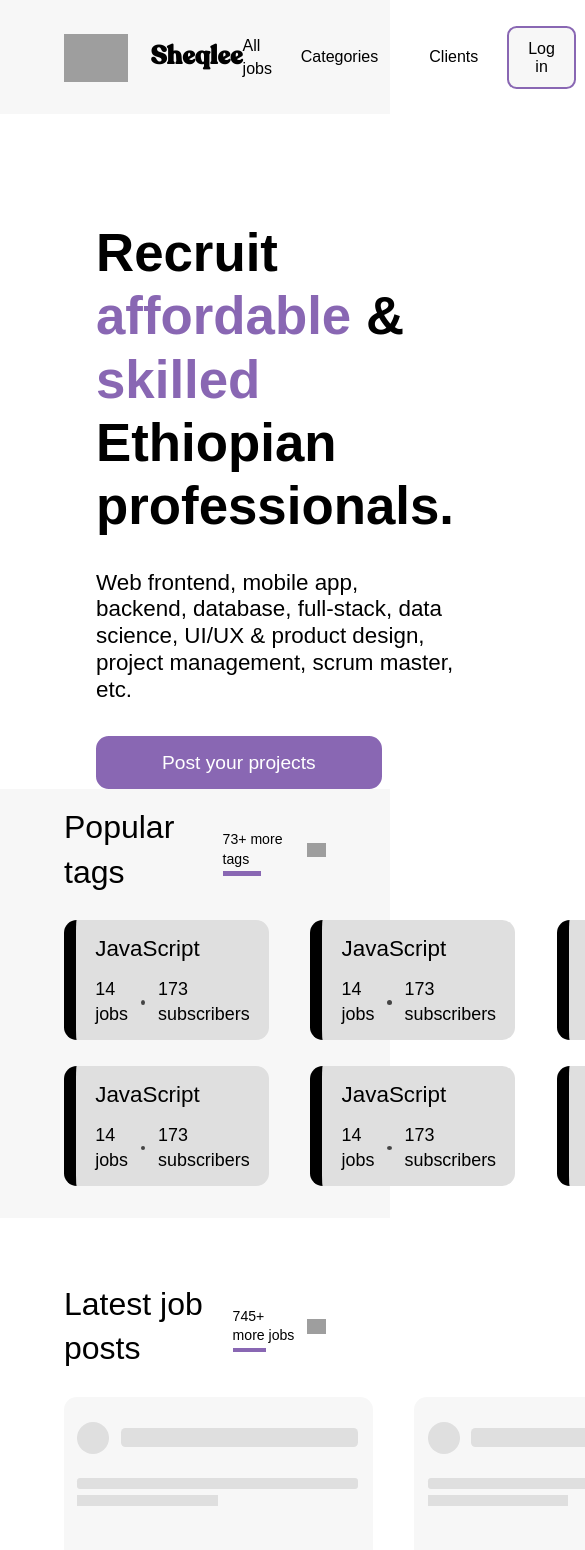
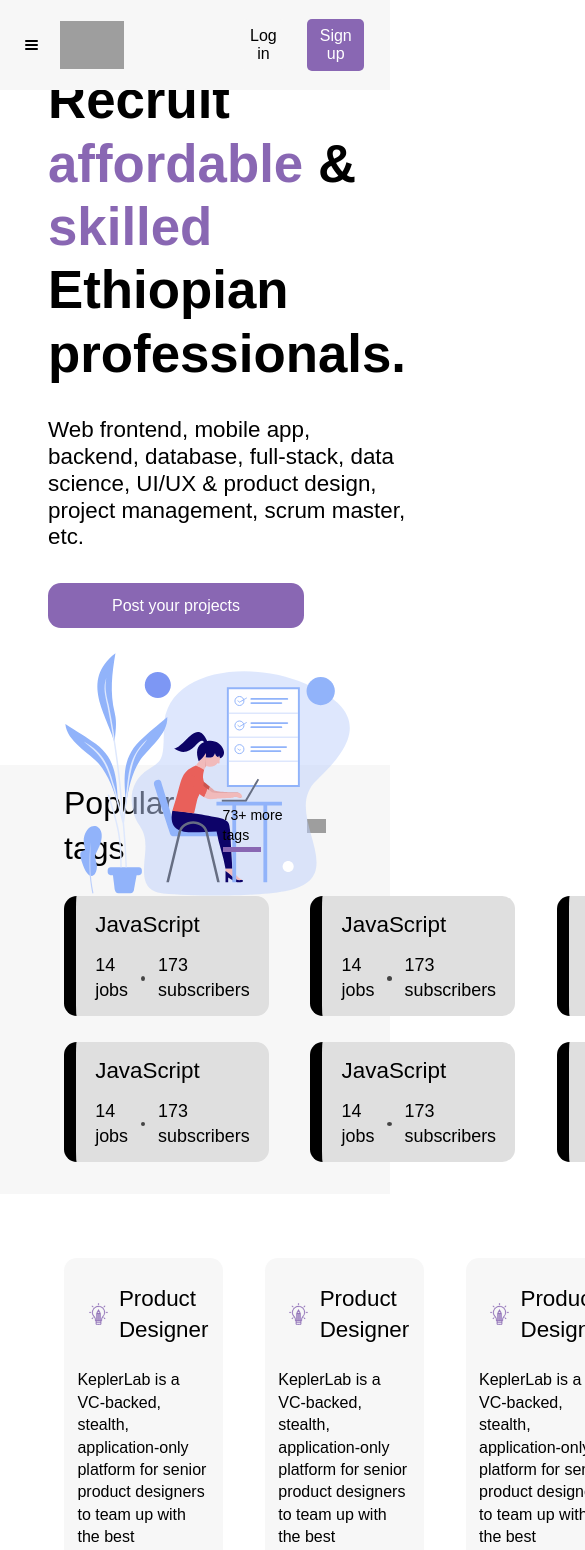
Before and after one commit to yohannesjovany/Sheqlee, a React (Create React App) app: page / in a window 390 px wide. Shown: the top 1550 px of the page, 585 px wide, since content can reach past the window. Built offline with nearby package versions, Linux system fonts and the light colour scheme; grey boxes are pictures that could not be loaded; some icons are missing; a web font is replaced by a local one.

Commit message:
made the main navigation responsive

```diff
--- a/src/components/HeroSection/HeroSection.module.css
+++ b/src/components/HeroSection/HeroSection.module.css
@@ -43,3 +43,15 @@ button {
 .heroContent button {
   padding: 0.85rem 4rem;
 }
+@media (max-width: 56rem) {
+  /* 56rem = 896px if 1rem = 16px */
+  .hero {
+    padding-left: 1rem; /* transform: translateY(-4rem); */
+    transform: translateY(10rem);
+  }
+
+  .container {
+    display: grid;
+    grid-template-columns: 1fr;
+  }
+}
--- a/src/components/MainNaivagion/MainNavigation.js
+++ b/src/components/MainNaivagion/MainNavigation.js
@@ -5,6 +5,7 @@ import Classes from "./MainNavigation.module.css";
 
 import logo from "../../assets/icons/sheqlee.svg";
 import { ReactComponent as Downkey } from "../../assets/icons/Icon material-keyboard-arrow-downT.svg";
+import { ReactComponent as GruopThree } from "../../assets/icons/Group 3.svg";
 import Button from "../UI/Button";
 import LoggedUserNav from "./LoggedUserNav";
 
@@ -15,12 +16,14 @@ const MainNavigation = (props) => {
       <div className={Classes.container}>
         <Link to={"/"}>
           <div className={Classes.logo}>
+            <GruopThree />
             <img src={logo} alt="Logo" />
             <span>Sheqlee</span>
           </div>
         </Link>
         <nav className={Classes.nav}>
           <ul className={Classes["nav-list"]}>
+            <div className={Classes.dropDown}>
               <li>
                 <NavLink
                   to={"/jobs"}
@@ -44,9 +47,20 @@ const MainNavigation = (props) => {
                   </span>
                 </NavLink>
               </li>
+              <li>
+                <NavLink
+                  to={"/clients"}
+                  className={({ isActive }) => {
+                    return isActive ? Classes.activeNav : undefined;
+                  }}
+                >
+                  Clients
+                </NavLink>
+              </li>
+            </div>
             {auth.status === "guest" && (
               <>
-                <li>
+                <li className={Classes.clientLi}>
                   <NavLink
                     to={"/clients"}
                     className={({ isActive }) => {
--- a/src/components/MainNaivagion/MainNavigation.module.css
+++ b/src/components/MainNaivagion/MainNavigation.module.css
@@ -21,6 +21,15 @@
   gap: 1.8rem;
   list-style: none;
 }
+.dropDown {
+  display: flex;
+  align-items: center;
+  gap: 1.8rem;
+  list-style: none;
+}
+.dropDown li:last-child {
+  display: none;
+}
 .nav-list * {
   font-size: 1rem;
   font-weight: 500;
@@ -37,6 +46,9 @@
 }
 .logo img {
   max-height: 3rem;
+}
+.logo svg {
+  display: none;
 }
 logo span {
   font-weight: 600;
@@ -83,3 +95,26 @@ a.activeNav::after {
   background-color: #000;
   border-color: #000;
 }
+@media (max-width: 896px) {
+  .header {
+    height: 5.62rem;
+    padding: 0rem 1.6rem 0rem 1.56rem;
+    display: flex;
+    align-items: center;
+  }
+  .logo span {
+    visibility: hidden;
+  }
+  .logo svg {
+    display: inline-block;
+  }
+  .dropDown {
+    display: none;
+  }
+  .clientLi {
+    display: none;
+  }
+  .header * {
+    flex-grow: 0;
+  }
+}
--- a/src/components/UI/Button.module.css
+++ b/src/components/UI/Button.module.css
@@ -17,3 +17,17 @@
   border: 0.16rem solid var(--primary-color);
   border-radius: 0.6rem;
 }
+
+@media (max-width: 896px) {
+  .primary {
+    font-size: 1rem;
+    padding: 0.5rem 0.56rem;
+    border: none;
+    border-radius: 0.31rem;
+  }
+  .secondary {
+    font-size: 1rem;
+    padding: 0.5rem 0.56rem;
+    border: none;
+  }
+}
--- a/src/components/companies/CompanyProfileSection.js
+++ b/src/components/companies/CompanyProfileSection.js
@@ -6,10 +6,44 @@ import placeholderImage from "../../assets/icons/settings - alt2 (3).svg";
 import FormatedInput from "../UI/FromatedInput";
 import Button from "../UI/Button";
 import { useState } from "react";
+import { useNavigate } from "react-router-dom";
 
 const CompanyProfileSection = () => {
   const [image, setImage] = useState();
+  const [formImage, setFormImage] = useState();
 
+  const [name, setName] = useState();
+  const [size, setSize] = useState();
+  const [hq, setHq] = useState();
+  const [domain, setDomain] = useState();
+  const [description, setDescription] = useState();
+  const navigate = useNavigate();
+
+  const handleSubmit = async (e) => {
+    e.preventDefault();
+    try {
+      // Simulate an API call to login
+      const response = await fetch("/api/login", {
+        method: "POST",
+        headers: { "Content-Type": "application/json" },
+        body: JSON.stringify({ image, name, size, hq, domain, description }),
+      });
+      const data = await response.json();
+      if (response.ok) {
+        navigate("/"); // Redirect to home page
+      } else {
+        console.log({ image, name, size, hq, domain, description });
+      }
+    } catch (err) {
+      //dispatch(authActions.loginFailure({err:"An error occurred. Please try again."}));
+      console.log({ formImage, name, size, hq, domain, description });
+    }
+    navigate("/");
+  };
+
+  const handleQuillChange = (value) => {
+    setDescription(value);
+  };
   const handleImageChange = (event) => {
     const file = event.target.files[0];
     if (file) {
@@ -18,6 +52,7 @@ const CompanyProfileSection = () => {
         setImage(reader.result); // Set the uploaded image's data URL
       };
       reader.readAsDataURL(file);
+      setFormImage(file);
     }
   };
 
@@ -33,29 +68,35 @@ const CompanyProfileSection = () => {
         </p>
       </header>
       <main>
-        <form>
+        <form onSubmit={handleSubmit}>
           <div className={Classes.row}>
             <div className={Classes.inputGroup}>
-              <label for="company-name">
+              <label htmlFor="company-name">
                 Company name <span className={Classes.required}>*</span>
               </label>
               <div className={Classes.selectInput}>
                 <input
                   type="text"
                   id="company-name"
+                  required
+                  value={name}
+                  onChange={(e) => setName(e.target.value)}
                   placeholder="Sheqlee Co., Ltd."
                 />
                 <Edit />
               </div>
             </div>
             <div className={Classes.inputGroup}>
-              <label for="domain">
+              <label htmlFor="domain">
                 Domain <span className={Classes.required}>*</span>
               </label>
               <div className={Classes.selectInput}>
                 <input
                   type="url"
                   id="domain"
+                  value={domain}
+                  required
+                  onChange={(e) => setDomain(e.target.value)}
                   placeholder="https://sheqlee.com"
                 />
                 <Edit />
@@ -68,7 +109,7 @@ const CompanyProfileSection = () => {
                   className={!image ? Classes.placeholder : undefined}
                 />
               </div>
-              <label for="image-upload">
+              <label htmlFor="image-upload">
                 <input
                   type="file"
                   id="image-upload"
@@ -81,14 +122,22 @@ const CompanyProfileSection = () => {
             </div>
           </div>
           <div className={`${Classes.inputGroup} `}>
-            <label for="salary">Description</label>
-            <FormatedInput placeholder="A brief description about your company..." />
+            <label htmlFor="description">Description</label>
+            <FormatedInput
+              placeholder="A brief description about your company..."
+              id="description"
+              onChange={(value) => handleQuillChange(value)}
+            />
           </div>
           <div className={Classes.row}>
             <div className={Classes.inputGroup}>
               <label for="size">Company size</label>
               <div className={Classes.selectInput}>
-                <select id="size">
+                <select
+                  id="size"
+                  value={size}
+                  onChange={(e) => setSize(e.target.value)}
+                >
                   <option value="" selected>
                     Less than 10 people
                   </option>
@@ -104,6 +153,8 @@ const CompanyProfileSection = () => {
                 <input
                   type="text"
                   id="location"
+                  value={hq}
+                  onChange={(e) => setHq(e.target.value)}
                   placeholder="Seoul, S. Korea"
                 />
                 <Edit />
--- a/src/components/jobs/JobPostSection.js
+++ b/src/components/jobs/JobPostSection.js
@@ -8,12 +8,13 @@ const JobPostSection = () => {
   return (
     <div style={{ marginTop: "3rem" }}>
       <SectionWrapper
-        withHeader={true}
+        withHeader={false}
         title="Latest job posts"
         info="745+ more jobs"
+        loading={false}
       >
         {jobs.map((job) => (
-          <JobCard loading={true} />
+          <JobCard loading={false} />
         ))}
       </SectionWrapper>
     </div>
--- a/src/components/statsSection/StatsSection.js
+++ b/src/components/statsSection/StatsSection.js
@@ -6,7 +6,7 @@ import { useSelector } from "react-redux";
 
 const StatsSection = () => {
   const auth = useSelector((state) => state.auth);
-  const loading = false;
+  const loading = true;
 
   if (auth.user.role === "freelancer") return null;
   return (
--- a/src/pages/Jobs.js
+++ b/src/pages/Jobs.js
@@ -6,11 +6,11 @@ import PageContex from "../components/UI/PageContext";
 import Pagination from "../components/UI/Pagination";
 
 const Jobs = () => {
-  const [job, setJob] = useState(false);
+  const [job, setJob] = useState(true);
   return (
     <>
       <PageContex path={["All Jobs"]} />
-      <SearchSection />
+      <SearchSection job={job} />
       {job && (
         <Pagination
           totalItems={139}
```
Also changed, not shown: src/store/auth.js (+4 -5 lines), src/assets/icons/Group 3.svg (added). Lines whose indentation alone changed are shown as unchanged.
